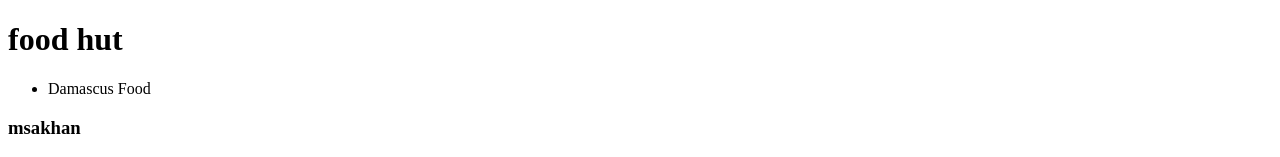
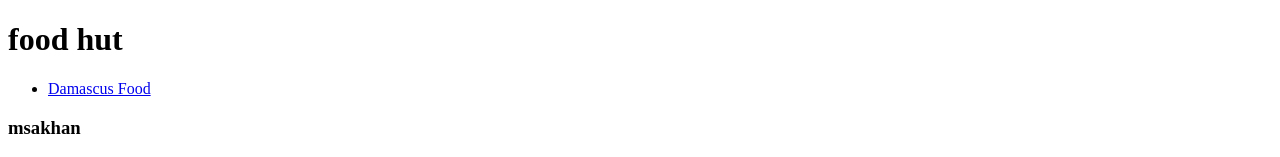
Before and after one commit to randalsallaq/restaurant-04, a plain HTML site: page index.html in a window 1280 px wide. Shown: the top 157 px of the page. Drawn offline with Linux system fonts and the light colour scheme.

Commit message:
Update index.html

```diff
--- a/index.html
+++ b/index.html
@@ -10,7 +10,7 @@
     <h1> food hut </h1>
     <nav>
         <ul>
-            <li>  Damascus Food <a href="https://aghyadalbalkhi-asac.github.io/Lab-04---Structure-web-pages-with-HTML/">    </a>        </li>
+            <li> <a href="https://aghyadalbalkhi-asac.github.io/Lab-04---Structure-web-pages-with-HTML/">  Damascus Food  </a>        </li>
         </ul>
     </nav>
     </header>
```
